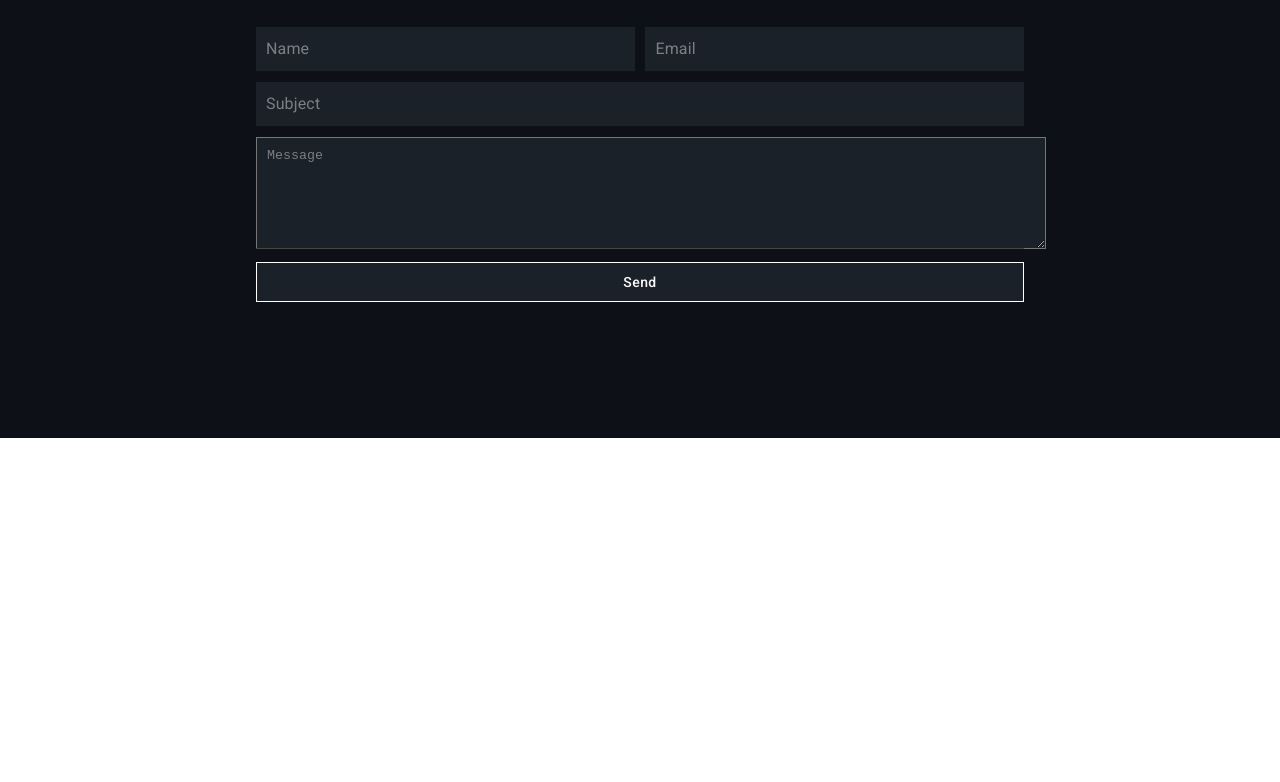
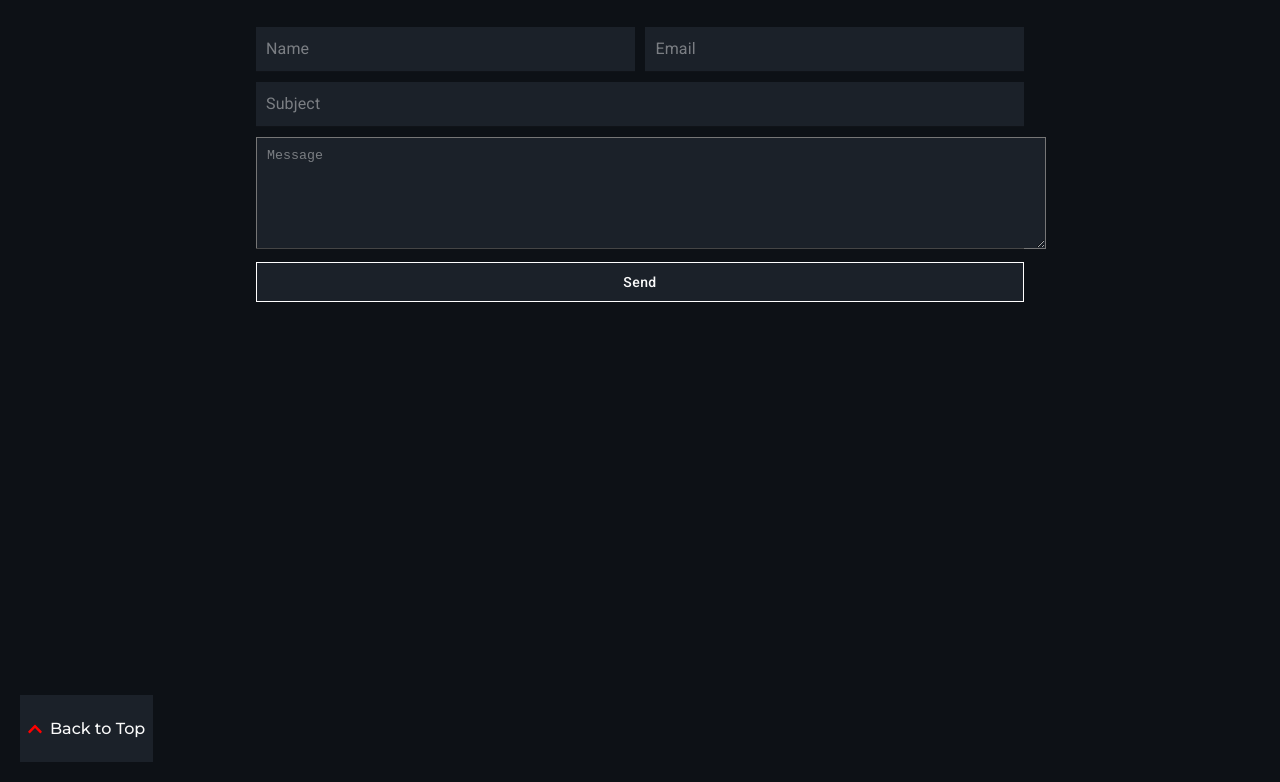
Before and after one commit to dslovinsky/danielslovinsky.com, a Next.js app: page / in a window 1280 px wide. Shown: the part 1949-2731 px from the top of the page. Before the commit the page ends 2387 px from the top, so only its background shows below. Built offline with nearby package versions, Linux system fonts and the light colour scheme.

Commit message:
Adds 'back to top' button

```diff
--- a/components/Content/Contact.tsx
+++ b/components/Content/Contact.tsx
@@ -33,7 +33,7 @@ export default function Contact({...props}) {
   });
 
   return (
-    <div {...props} className={`${styles.section} h-screen`}>
+    <div {...props} className={`${styles.section}`}>
       <h1 className="text-3xl my-8 font-bold self-center">— Contact Me —</h1>
       <form className={styles.form} onSubmit={handleSubmit(onSubmit)}>
         <p>
--- /dev/null
+++ b/components/Navs/BackToTop.tsx
@@ -0,0 +1,15 @@
+import {FontAwesomeIcon} from '@fortawesome/react-fontawesome';
+import {Link as AnchorLink} from 'react-scroll';
+
+import styles from 'styles/components/backtotop.module.scss';
+
+export default function BackToTop() {
+  return (
+    <div className={styles.top_button}>
+      <AnchorLink to="Home" smooth={true}>
+        <FontAwesomeIcon icon="chevron-up" height={16} width={16} />
+        <p>Back to Top</p>
+      </AnchorLink>
+    </div>
+  );
+}
--- a/fontawesome/freeSolid.ts
+++ b/fontawesome/freeSolid.ts
@@ -1 +1 @@
-export {faExclamationTriangle} from '@fortawesome/free-solid-svg-icons';
+export {faExclamationTriangle, faChevronUp} from '@fortawesome/free-solid-svg-icons';
--- a/pages/index.tsx
+++ b/pages/index.tsx
@@ -8,6 +8,7 @@ import Contact from '@components/Content/Contact';
 import Portfolio from '@components/Content/Portfolio';
 import NavBar from '@components/Navs/NavBar';
 import ScrollAnchor from '@components/Navs/ScrollAnchor';
+import BackToTop from '@components/Navs/BackToTop';
 // import useWindowDimensions from '@utils/useWindowDimensions';
 
 import styles from 'styles/index.module.scss';
@@ -44,6 +45,7 @@ export default function Home() {
         <Portfolio id="Portfolio" />
         <Skills id="Skills" />
         <Contact id="Contact" />
+        <BackToTop />
       </main>
     </>
   );
--- /dev/null
+++ b/styles/components/backtotop.module.scss
@@ -0,0 +1,44 @@
+@use '../partials/colors';
+
+.top_button {
+  background-color: colors.$black-pearl-lite;
+  position: absolute;
+  bottom: 20px;
+  left: 20px;
+
+  &:hover {
+    background-color: white;
+
+    p {
+      color: colors.$black-pearl;
+    }
+  }
+
+  &:active {
+    background-color: red;
+
+    p {
+      color: white;
+    }
+
+    svg {
+      color: colors.$black-pearl;
+    }
+  }
+
+  > a {
+    display: flex;
+    padding: 8px;
+    align-items: center;
+    cursor: pointer;
+
+    > p {
+      font-weight: 500;
+      padding-left: 8px;
+    }
+
+    > svg {
+      color: red;
+    }
+  }
+}
--- a/styles/components/contact.module.scss
+++ b/styles/components/contact.module.scss
@@ -5,6 +5,7 @@
   display: flex;
   flex-direction: column;
   padding: 10% 0;
+  min-height: 100vh;
 
   form {
     display: flex;
--- a/styles/index.module.scss
+++ b/styles/index.module.scss
@@ -5,7 +5,9 @@
   display: flex;
   flex-direction: column;
   overflow-x: hidden;
-  background-color: #0d1117;
+  background-color: colors.$black-pearl;
+  position: relative;
+
 
   .profile_container {
     display: flex;
```
